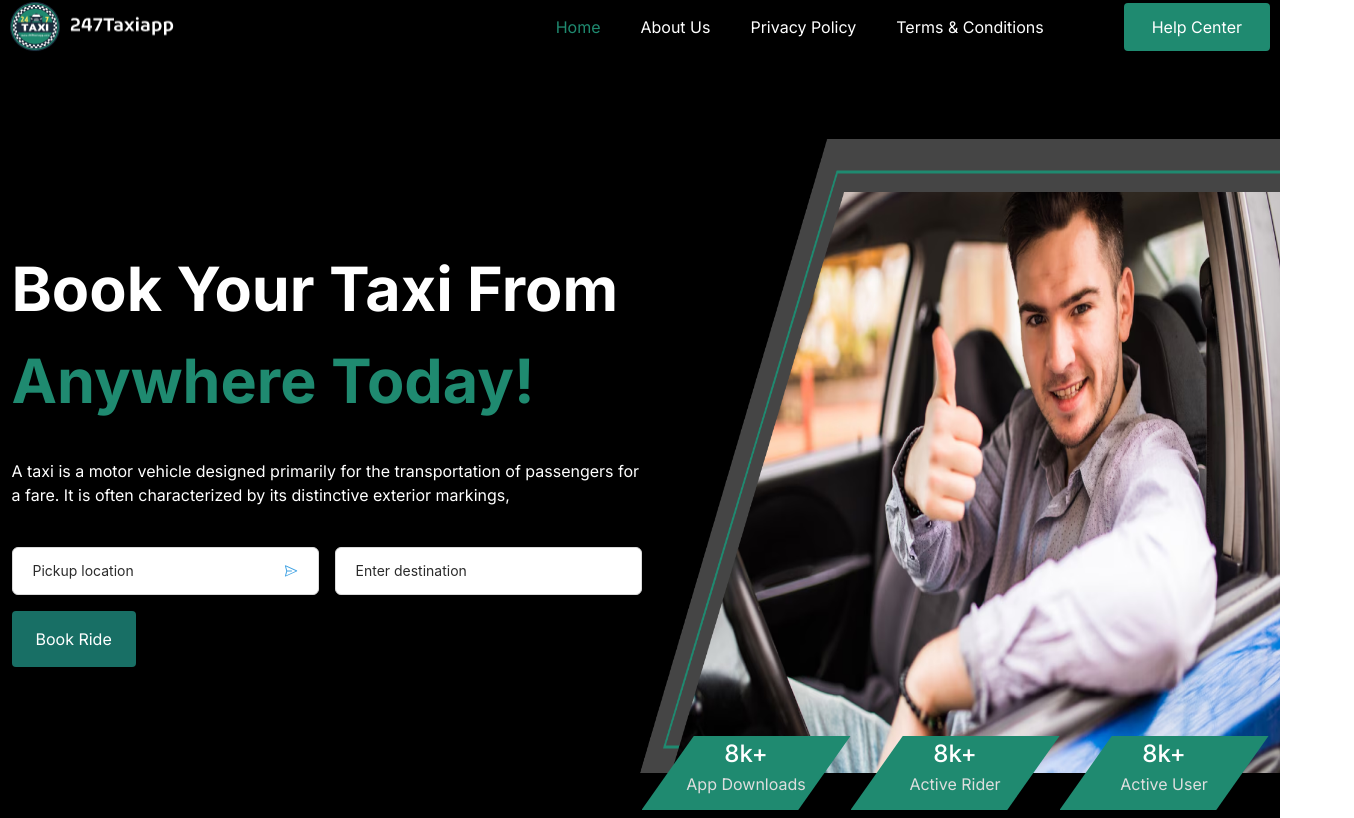
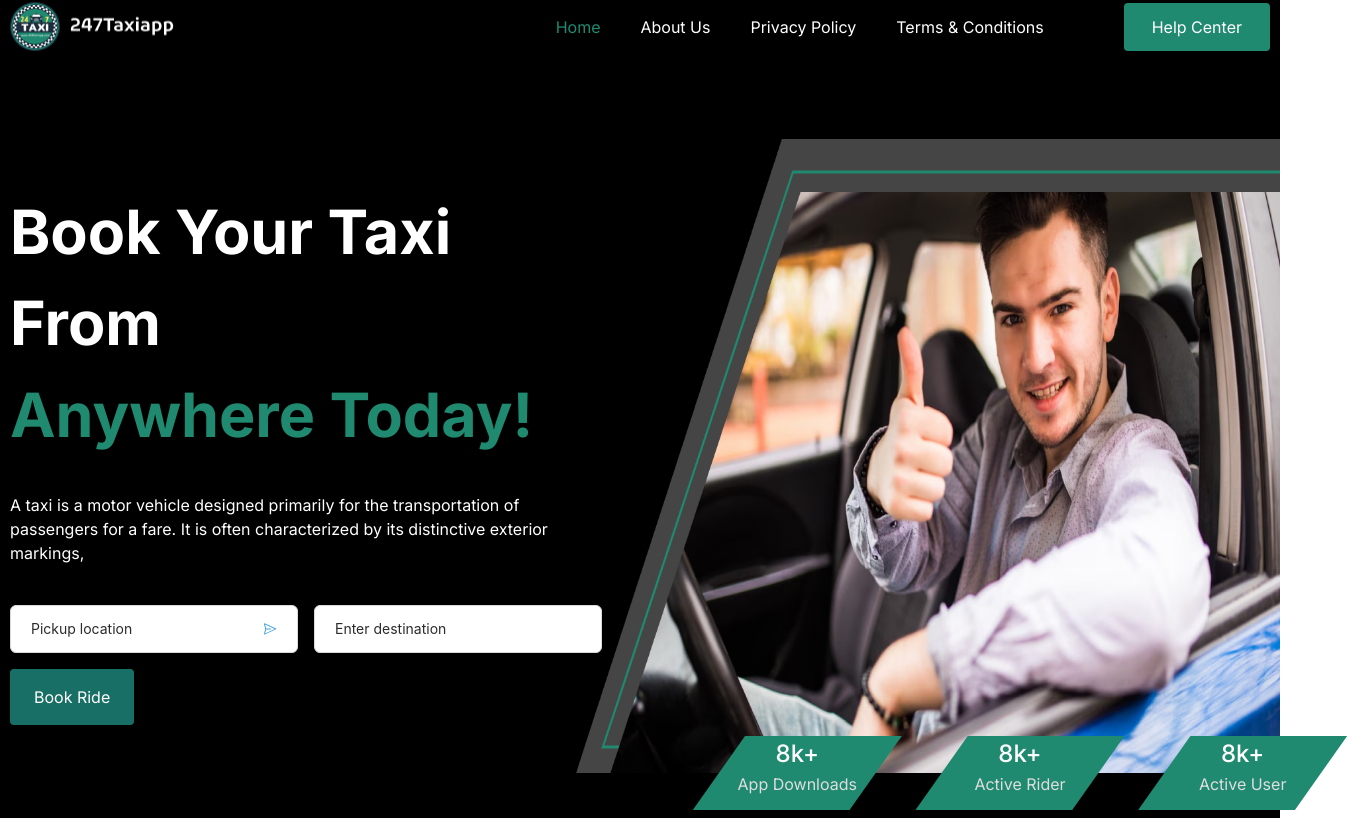
Before and after one commit to Tasniasamia/taxi-app, a Next.js app: page / in a window 1280 px wide. Shown: the part 62-880 px from the top of the page, 1354 px wide, since content can reach past the window. Built offline with nearby package versions, Linux system fonts and the light colour scheme.

Commit message:
banner fully done

```diff
--- a/app/components/home/banner.js
+++ b/app/components/home/banner.js
@@ -7,7 +7,7 @@ const Banner = () => {
   return (
     <div className=" md:pt-[86.99px] pt-[40px] md:pb-[100px] pb-[50px] bg-[url('/bg.png')] bg-cover bg-no-repeat">
       <div className=" h-[634px] relative ">
-        <div className="absolute sm:block hidden right-0 w-[50%] h-full img-shape">
+        <div className="absolute sm:block hidden right-0 w-[55%] 2xl:w-[50%] h-full img-shape">
         <Image
           src="/driver.png"
           width={1101}
@@ -15,15 +15,9 @@ const Banner = () => {
           alt="banner"
           className=" w-full h-full"
         />
-      <Image
-          src="/frame.png"
-          width={1101}
-          height={634}
-          alt="banner"
-          className=" w-full h-full"
-        />
+
         </div>
-         <div className=" container  flex lg:flex-row flex-col lg:items-center  justify-center ">
+         <div className=" container  flex lg:flex-row flex-col lg:items-center  justify-between ">
           <div className="sm:w-[50%] w-full    h-full">
             <div className="header-1 text-white font-bold sm:mb-[32px] mb-[16px] capitalize">
               <h2>book your taxi from </h2>
@@ -51,7 +45,7 @@ const Banner = () => {
             </button>
           </div>
           <div className="flex lg:h-[634px] md:h-[280px] sm:h-[260px] flex-col sm:justify-end justify-start xl:w-auto ">
-          <div className="grid  grid-cols-3 md:gap-x-0 gap-x-3 justify-items-center lg::justify-items-start  w-full  lg:z-40  lg:mb-[-37px] sm:gap-y-0 mt-4 gap-y-4">
+          <div className="grid  grid-cols-3 md:gap-x-0 gap-x-3  xl:ms-[84px] justify-items-center lg::justify-items-evenly  w-full  lg:z-40  lg:mb-[-37px] sm:gap-y-0 mt-4 gap-y-4">
             <div className="sm:w-[209px] w-full  sm:h-[74px] bg-[#1F8A70] sm:text-start md:px-0 px-2 text-white text-center flex flex-col items-center img-shape2">
               <h3 className="font-medium text-[24px]">8k+</h3>
               <h6 className="font-normal text-[#DEDEDE]">App Downloads</h6>
```
